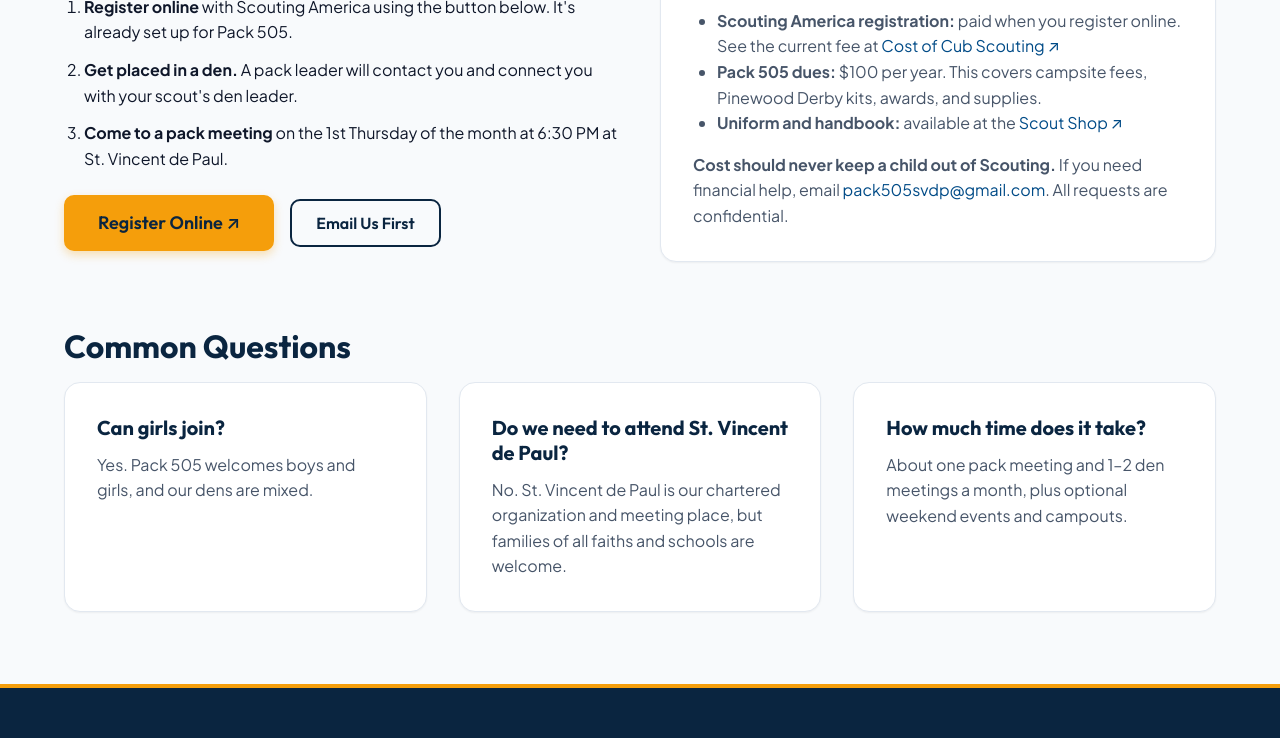
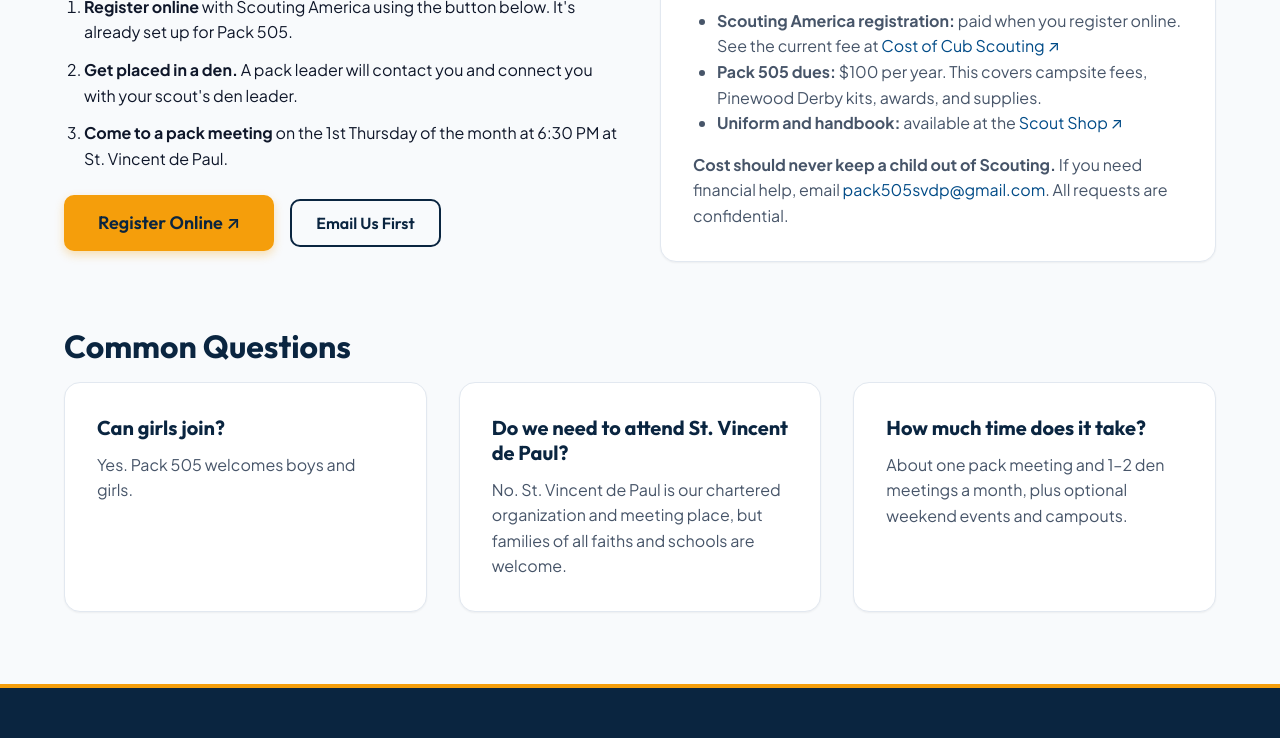
Before and after one commit to blakehlynch/houstonpack505, a plain HTML site: page join.html in a window 1280 px wide. Shown: the part 440-1178 px from the top of the page. Drawn offline with Linux system fonts and the light colour scheme.

Commit message:
Join FAQ: simplify 'Can girls join?' answer
Co-Authored-By: Claude Opus 5.5 <noreply@anthropic.com>

```diff
--- a/join.html
+++ b/join.html
@@ -83,7 +83,7 @@
         <div class="grid-3">
           <div class="card">
             <h3 class="card-title">Can girls join?</h3>
-            <p class="card-body">Yes. Pack 505 welcomes boys and girls, and our dens are mixed.</p>
+            <p class="card-body">Yes. Pack 505 welcomes boys and girls.</p>
           </div>
           <div class="card">
             <h3 class="card-title">Do we need to attend St. Vincent de Paul?</h3>
```
